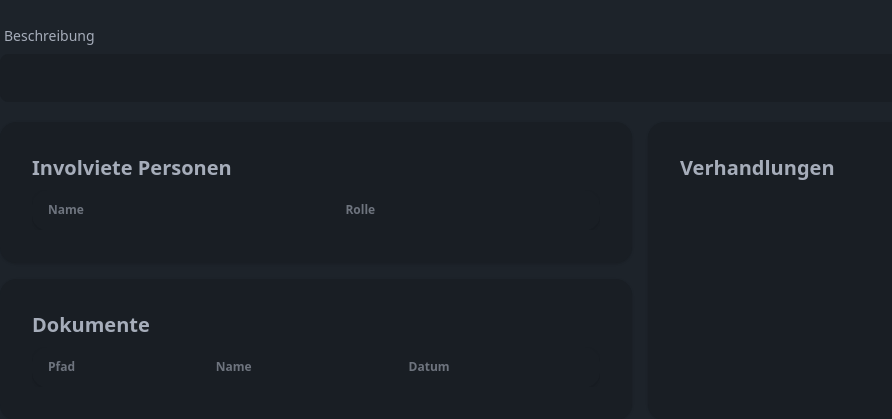
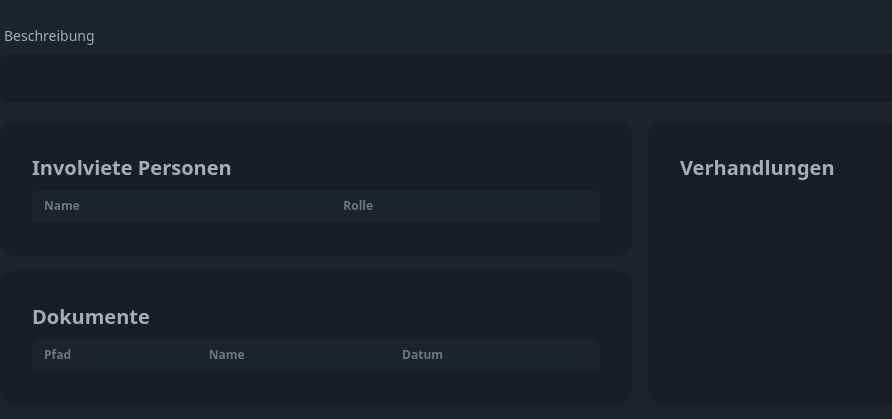
Before and after one commit to bigomato/client-management, a Flask app: template app/templates/case.html in a window 1280 px wide. Shown: the part 178-597 px from the top of the page, without its empty margins (0-892 px from the left). Run offline with Flask 3, Linux system fonts and the light colour scheme; the template is opened without the code that fills it, so the values that code supplies are empty; parts of the project's set-up code (start-up, migrations or seed data) failed here and were passed over; some libraries are stand-ins or nearby versions.

Commit message:
Using new Table styling

```diff
--- a/app/templates/case.html
+++ b/app/templates/case.html
@@ -48,16 +48,16 @@
                 <div class="card-body">
                     <h2 class="card-title">Involviete Personen</h2>
                     <div class="overflow-x-auto">
-                        <table class="table table-compact w-full shadow">
+                        <table class="table table-sm">
                             <thead>
-                                <tr>
-                                    <th>Name</th>
-                                    <th>Rolle</th>
+                                <tr class="bg-base-100">
+                                    <th class="rounded-tl-lg">Name</th>
+                                    <th class="rounded-tr-lg">Rolle</th>
                                 </tr>
                             </thead>
                             <tbody>
                                 {% for person in case.involved %}
-                                <tr class="hover">
+                                <tr class="hover:bg-base-100">
                                     <th>{{ person.person.name }} {{ person.person.surname }}</th>
                                     <th>
                                         <div class="badge badge-outline">
@@ -75,17 +75,17 @@
                 <div class="card-body">
                     <h2 class="card-title">Dokumente</h2>
                     <div class="overflow-x-auto">
-                        <table class="table table-compact w-full shadow">
+                        <table class="table table-sm">
                             <thead>
-                                <tr>
-                                    <th>Pfad</th>
+                                <tr class="bg-base-100">
+                                    <th class="rounded-tl-lg">Pfad</th>
                                     <th>Name</th>
-                                    <th>Datum</th>
+                                    <th class="rounded-tr-lg">Datum</th>
                                 </tr>
                             </thead>
                             <tbody>
                                 {% for doc in case.documents %}
-                                <tr class="hover">
+                                <tr class="hover:bg-base-100">
                                     <th>{{ doc.path }}</th>
                                     <th>
                                         <div class="dropdown dropdown-hover dropdown-top dropdown-end">
@@ -137,16 +137,16 @@
                                 {{ trial.address }}
 
                                 {% if trial.attendees != [] %}
-                                <table class="table table-compact w-full shadow">
+                                <table class="table table-sm">
                                     <thead>
-                                        <tr>
-                                            <th>Name</th>
-                                            <th>Rolle</th>
+                                        <tr class="bg-base-200">
+                                            <th class="rounded-tl-lg">Name</th>
+                                            <th class="rounded-tr-lg">Rolle</th>
                                         </tr>
                                     </thead>
                                     <tbody>
                                         {% for person in trial.attendees %}
-                                        <tr class="hover">
+                                        <tr class="hover:bg-base-200">
                                             <th>{{ person.person.name }} {{ person.person.surname }}</th>
                                             <th>
                                                 <div class="badge badge-outline">
```
Also changed, not shown: app/templates/cases.html (+5 -5 lines), app/templates/clients.html (+5 -5 lines), app/templates/lawyers.html (+5 -5 lines).
